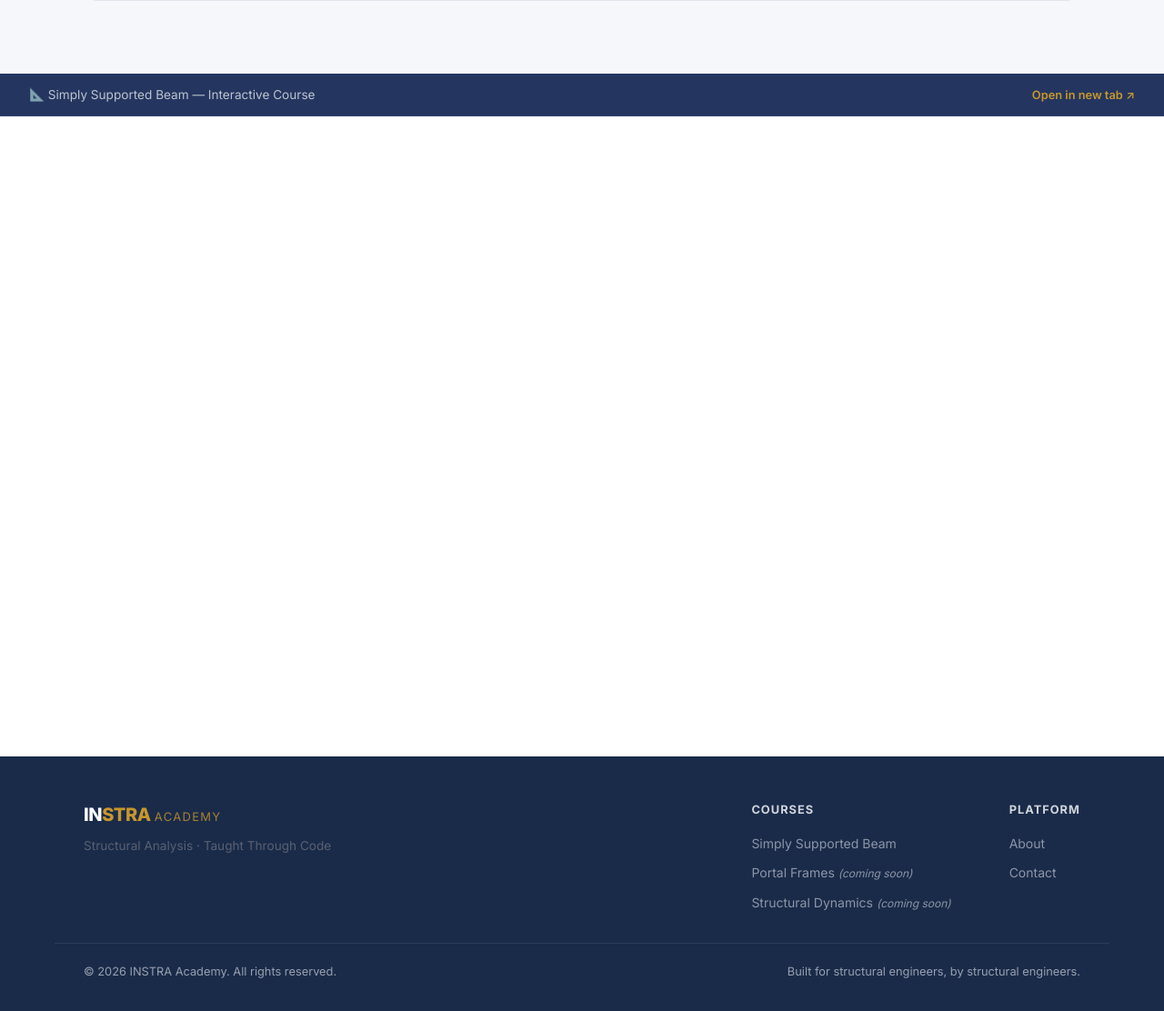
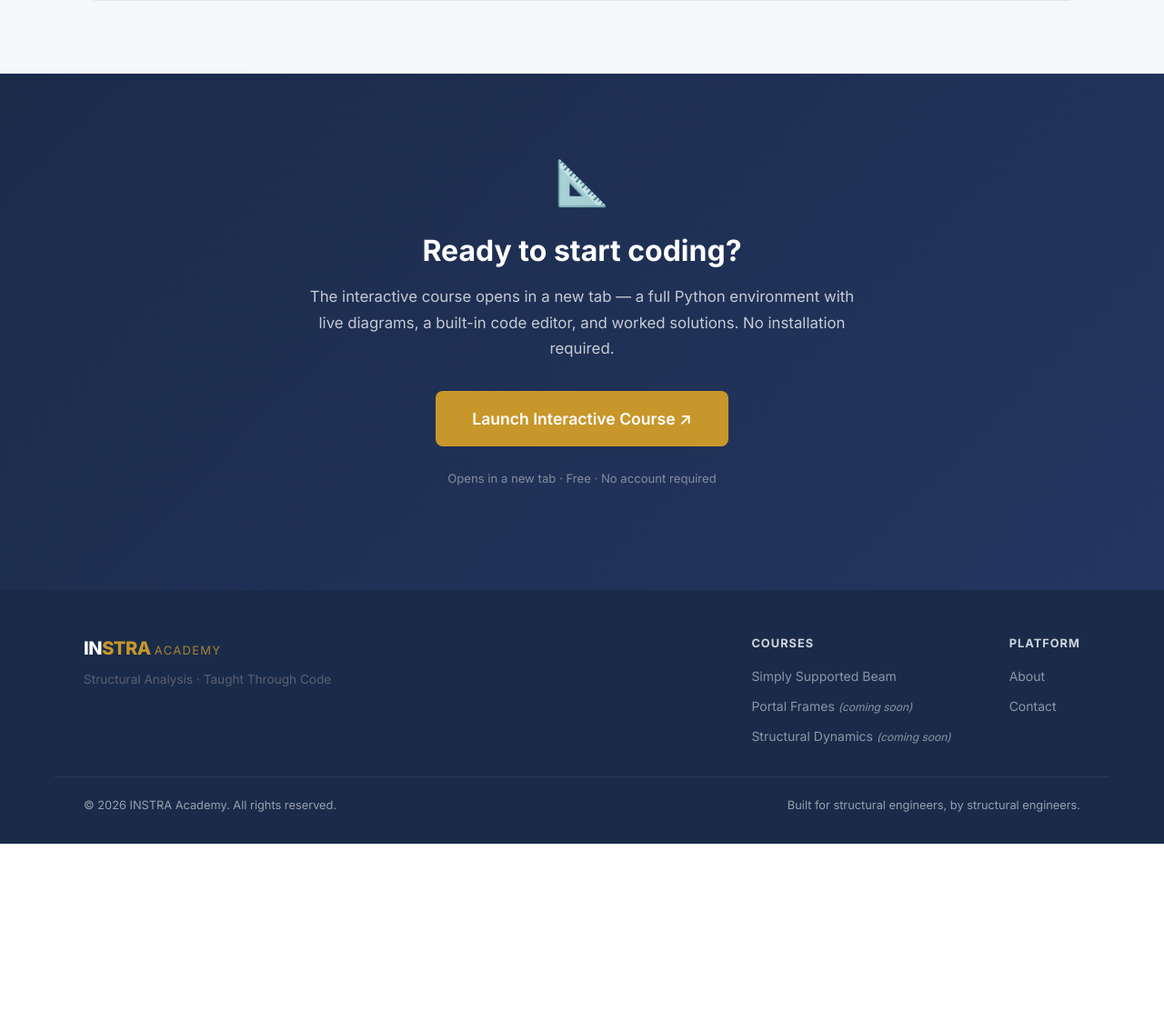
Before and after one commit to INSTRA-Analysis/structural-analysis-course, a Flask app: template instra-web/templates/course_beam.html in a window 1280 px wide. Shown: the part 1628-2740 px from the top of the page at 91% size. After the commit the page ends 2556 px from the top, so only its background shows below. Run offline with Flask 3, Linux system fonts and the light colour scheme; the template is opened without the code that fills it, so the values that code supplies are empty.

Commit message:
Replace Streamlit iframe with launch button — avoids cross-origin embed restrictions
Co-Authored-By: Claude Sonnet 4.6 <noreply@anthropic.com>

```diff
--- a/instra-web/templates/course_beam.html
+++ b/instra-web/templates/course_beam.html
@@ -113,19 +113,27 @@
   </div>
 </section>
 
-<!-- ── Embedded Streamlit app ────────────────────────── -->
-<section class="course-app-section" id="course-app">
-  <div class="course-app-bar">
-    <span>📐 Simply Supported Beam — Interactive Course</span>
-    <a href="{{ streamlit_url }}" target="_blank" rel="noopener">Open in new tab ↗</a>
+<!-- ── Launch course ─────────────────────────────────── -->
+<section class="cta-banner" id="course-app" style="padding: 5rem 2rem;">
+  <div style="max-width: 620px; margin: 0 auto; text-align: center;">
+    <div style="font-size: 3rem; margin-bottom: 1rem;">📐</div>
+    <h2 style="color: #fff; margin-bottom: 1rem;">Ready to start coding?</h2>
+    <p style="color: rgba(255,255,255,0.75); margin-bottom: 2rem; font-size: 1.05rem;">
+      The interactive course opens in a new tab — a full Python environment
+      with live diagrams, a built-in code editor, and worked solutions.
+      No installation required.
+    </p>
+    <a href="{{ streamlit_url }}"
+       target="_blank"
+       rel="noopener"
+       class="btn btn-primary btn-lg"
+       style="font-size: 1.1rem; padding: 1rem 2.5rem;">
+      Launch Interactive Course ↗
+    </a>
+    <p style="margin-top: 1.5rem; font-size: 0.82rem; color: rgba(255,255,255,0.45);">
+      Opens in a new tab · Free · No account required
+    </p>
   </div>
-  <iframe
-    src="{{ streamlit_url }}"
-    class="course-iframe"
-    title="Simply Supported Beam Analysis — Interactive Course"
-    allow="fullscreen"
-    loading="lazy"
-  ></iframe>
 </section>
 
 {% endblock %}
```
